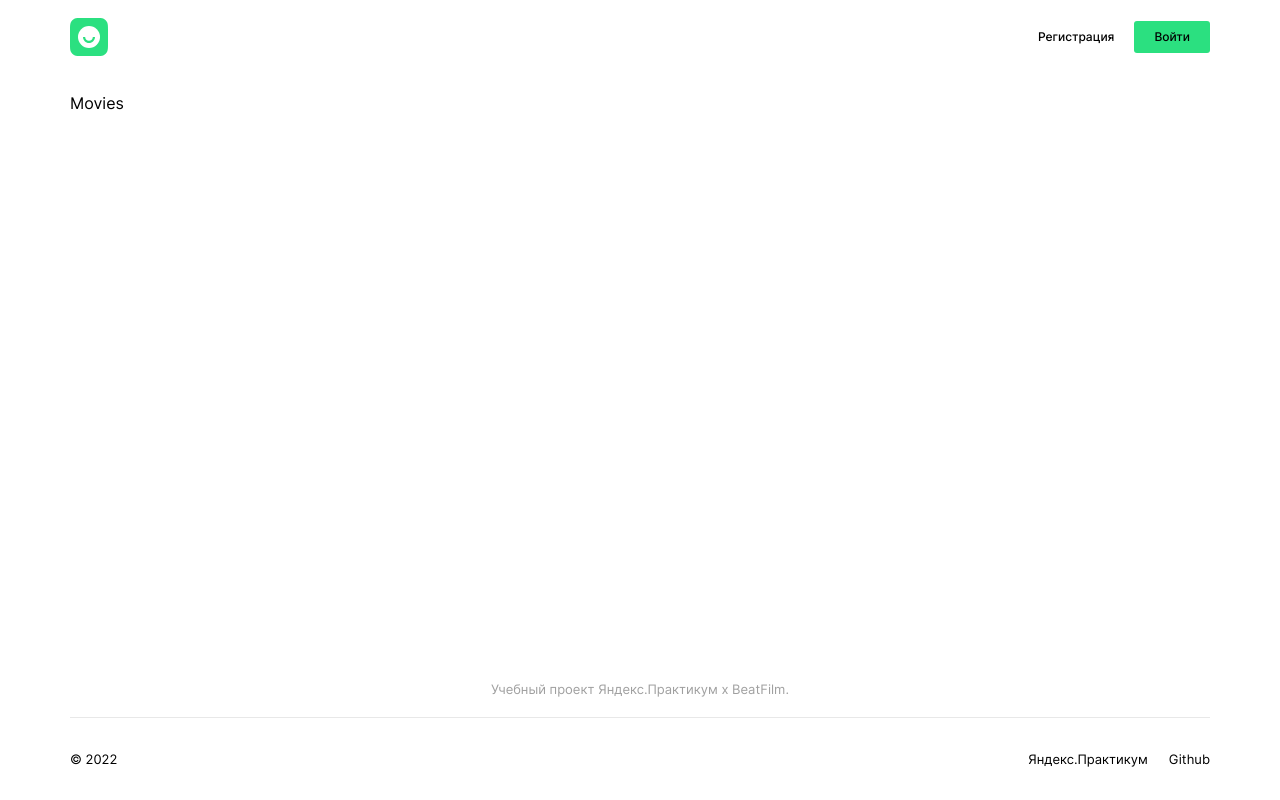
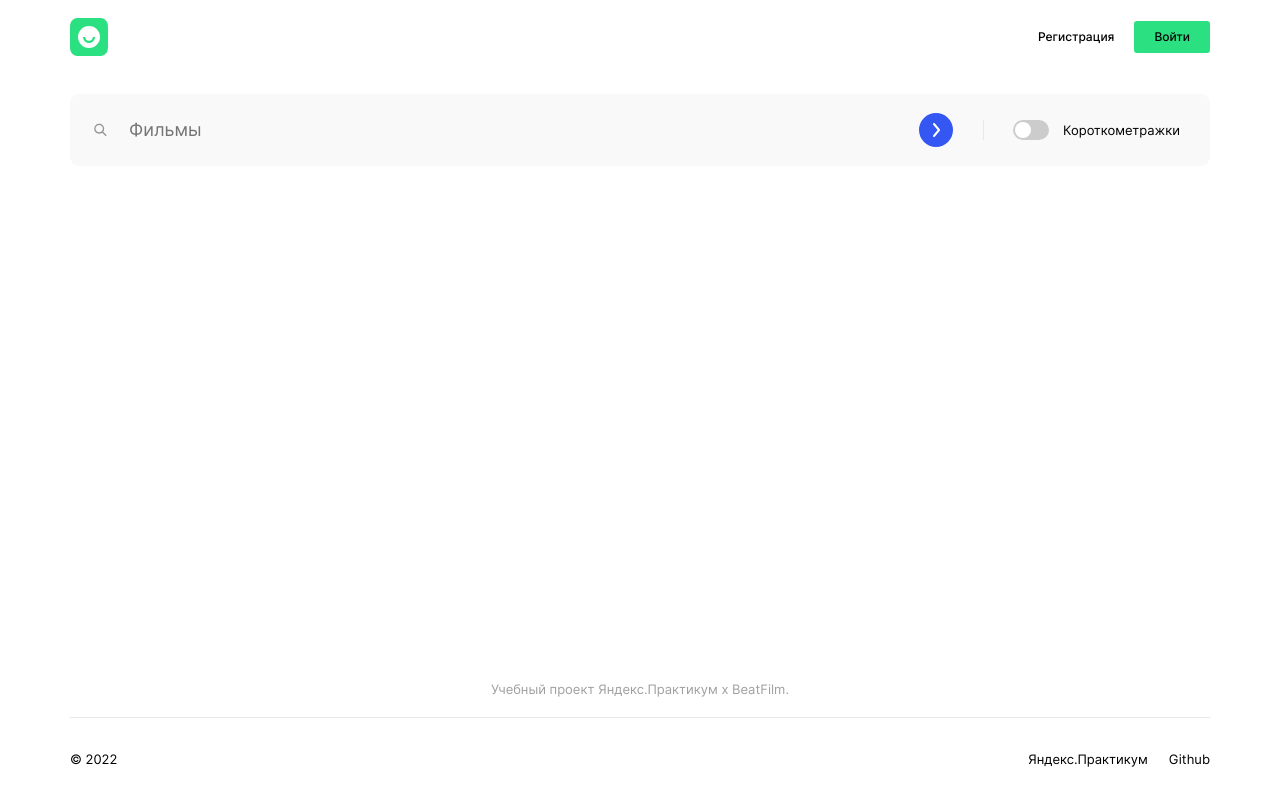
Before and after one commit to igor-yakovlev/movies-explorer-frontend, a React (Create React App) app: page /movies in a window 1280 px wide. Built offline with nearby package versions, Linux system fonts and the light colour scheme.

Commit message:
added filtered checkbox and search form components

```diff
--- /dev/null
+++ b/src/components/FilterCheckbox/FilterCheckbox.css
@@ -0,0 +1,92 @@
+.filterSwitch {
+  position: relative;
+  width: 36px;
+  display: inline-block;
+  vertical-align: middle;
+  -webkit-user-select: none;
+  -moz-user-select: none;
+  -ms-user-select: none;
+  text-align: left;
+}
+
+.filterSwitch__checkbox {
+  display: none;
+}
+
+.filterSwitch__label {
+  display: block;
+  overflow: hidden;
+  cursor: pointer;
+  border: 0 solid #ccc;
+  border-radius: 16px;
+  margin: 0;
+}
+
+.filterSwitch__inner {
+  display: block;
+  width: 200%;
+  margin-left: -100%;
+  transition: margin 0.3s ease-in 0s;
+}
+
+.filterSwitch__inner:before, :after {
+  display: block;
+  float: left;
+  width: 50%;
+  height: 20px;
+  padding: 0;
+  line-height: 20px;
+  font-size: 14px;
+  color: white;
+  font-weight: bold;
+  box-sizing: border-box;
+}
+
+.filterSwitch__inner:before {
+  content: "";
+  text-transform: uppercase;
+  padding-left: 10px;
+  background-color: #2BE080;
+  color: #fff;
+}
+
+.filterSwitch__disabled {
+  background-color: #ccc;
+  cursor: not-allowed;
+}
+
+.filterSwitch__disabled::before {
+  background-color: #ccc;
+  cursor: not-allowed;
+}
+
+.filterSwitch__inner::after {
+  content: "";
+  text-transform: uppercase;
+  padding-right: 10px;
+  background-color: #ccc;
+  color: #fff;
+  text-align: right;
+}
+
+.filterSwitch__switch {
+  display: block;
+  width: 16px;
+  margin: 2px;
+  background: #fff;
+  position: absolute;
+  top: 0;
+  bottom: 0;
+  right: 16px;
+  border: 0 solid #ccc;
+  border-radius: 20px;
+  transition: all 0.3s ease-in 0s;
+}
+
+.filterSwitch__checkbox:checked + .filterSwitch__label .filterSwitch__inner {
+  margin-left: 0;
+}
+
+.filterSwitch__checkbox:checked + .filterSwitch__label .filterSwitch__switch {
+  right: 0px;
+}
--- /dev/null
+++ b/src/components/FilterCheckbox/FilterCheckbox.jsx
@@ -0,0 +1,23 @@
+import React, {useState} from 'react';
+import './FilterCheckbox.css';
+
+
+const FilterCheckbox = ({id, name, htmlFor}) => {
+  const [checked, setChecked] = useState(false);
+
+  const handleChecked = () => {
+    setChecked(!checked)
+  }
+
+  return (
+    <div className="filterSwitch">
+      <input type="checkbox" checked={checked} className="filterSwitch__checkbox" name={name} id={id}/>
+      <label className="filterSwitch__label" htmlFor={htmlFor}>
+        <span className="filterSwitch__inner"/>
+        <span className="filterSwitch__switch" onClick={handleChecked}/>
+      </label>
+    </div>
+  )
+}
+
+export default FilterCheckbox;
--- a/src/components/Movies/Movies.css
+++ b/src/components/Movies/Movies.css
@@ -1,4 +1,5 @@
 .movies {
   flex-grow: 1;
-  padding: 0 70px;
+  /*padding: 0 70px;*/
+  margin: 0 70px;
 }
--- a/src/components/Movies/Movies.jsx
+++ b/src/components/Movies/Movies.jsx
@@ -1,10 +1,12 @@
 import React from 'react';
 import './Movies.css';
+import SearchForm from "../SearchForm/SearchForm";
+import FilterCheckbox from "../FilterCheckbox/FilterCheckbox";
 
 const Movies = ({}) => {
     return (
         <div className='movies'>
-          Movies
+          <SearchForm placeholder={'Фильмы'}/>
         </div>
     )
 }
--- /dev/null
+++ b/src/components/SearchForm/SearchForm.css
@@ -0,0 +1,60 @@
+.searchForm {
+  width: 100%;
+  background: #F9F9F9;
+  border-radius: 9px;
+  min-height: 40px;
+  display: flex;
+  align-items: center;
+  padding: 16px 0px;
+}
+
+.searchForm__input {
+  width: 100%;
+  font-weight: 400;
+  outline: none;
+  font-size: 18px;
+  line-height: 20px;
+  color: #A0A0A0;
+  border: none;
+  background: transparent;
+}
+
+.searchForm__button {
+  min-width: 34px;
+  min-height: 34px;
+  border-radius: 50%;
+  background-color: #3456F3;
+  border: none;
+  display: flex;
+  justify-content: center;
+  align-items: center;
+  cursor: pointer;
+  margin-right: 30px;
+}
+
+.searchForm__button:after {
+  content: '';
+  background-image: url("../../images/searchForm/search__button.svg");
+  background-position: center;
+  background-repeat: no-repeat;
+
+}
+
+.searchForm__icon {
+  margin: 0 16px 0 19px;
+}
+
+.searchForm__wrapper {
+  display: flex;
+  align-items: center;
+  height: 100%;
+  border-left: 1px solid #E8E8E8;
+  padding-left: 29px;
+}
+
+.searchForm__text {
+  font-weight: 400;
+  font-size: 13px;
+  line-height: 18px;
+  margin: 0 30px 0 14px;
+}
--- /dev/null
+++ b/src/components/SearchForm/SearchForm.jsx
@@ -0,0 +1,20 @@
+import React from 'react';
+import './SearchForm.css';
+import FilterCheckbox from "../FilterCheckbox/FilterCheckbox";
+import search from '../../images/searchForm/search_icon.svg'
+
+const SearchForm = ({placeholder, type}) => {
+    return (
+      <div className={"searchForm"}>
+        <img src={search} alt="search" className="searchForm__icon"/>
+        <input type={type} placeholder={placeholder} className={'searchForm__input'}/>
+        <button className={"searchForm__button"}></button>
+        <div className={"searchForm__wrapper"}>
+          <FilterCheckbox/>
+          <span className={"searchForm__text"}>Короткометражки</span>
+        </div>
+      </div>
+    )
+}
+
+export default SearchForm;
```
Also changed, not shown: src/images/searchForm/search__button.svg (added), src/images/searchForm/search_icon.svg (added).
